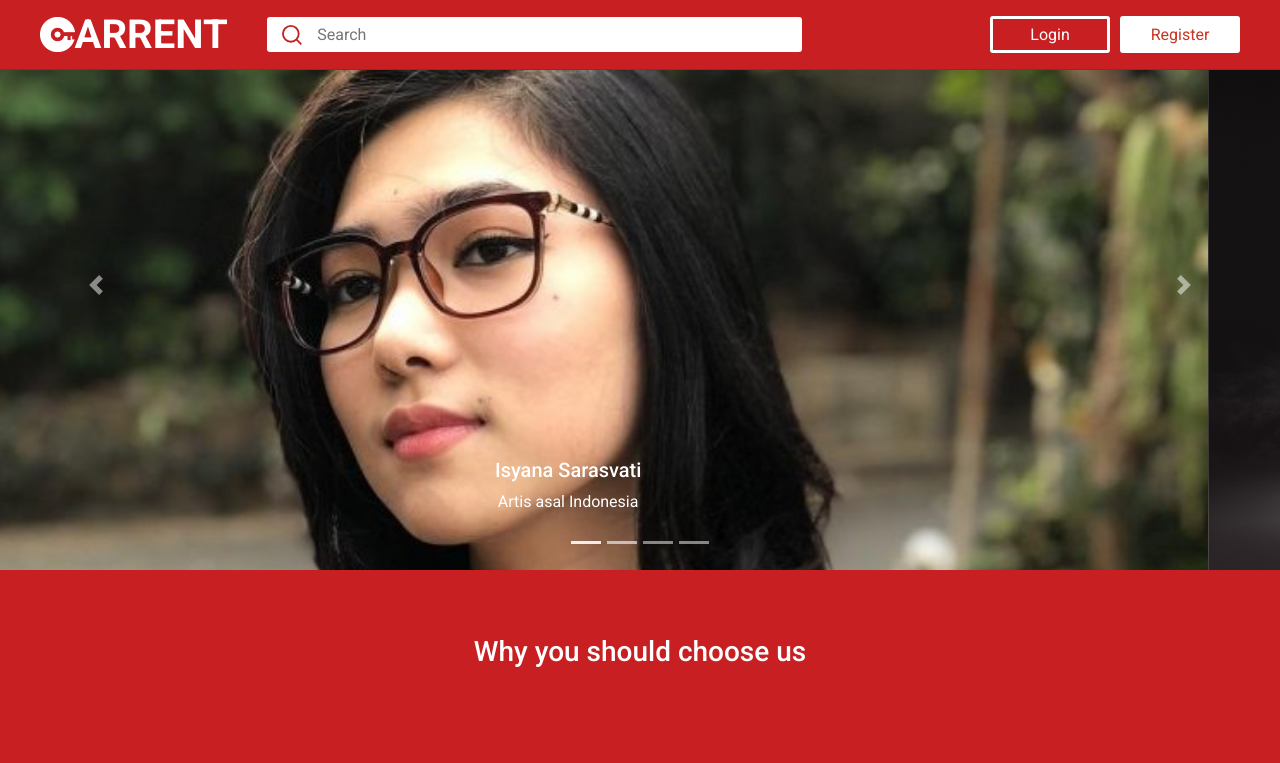
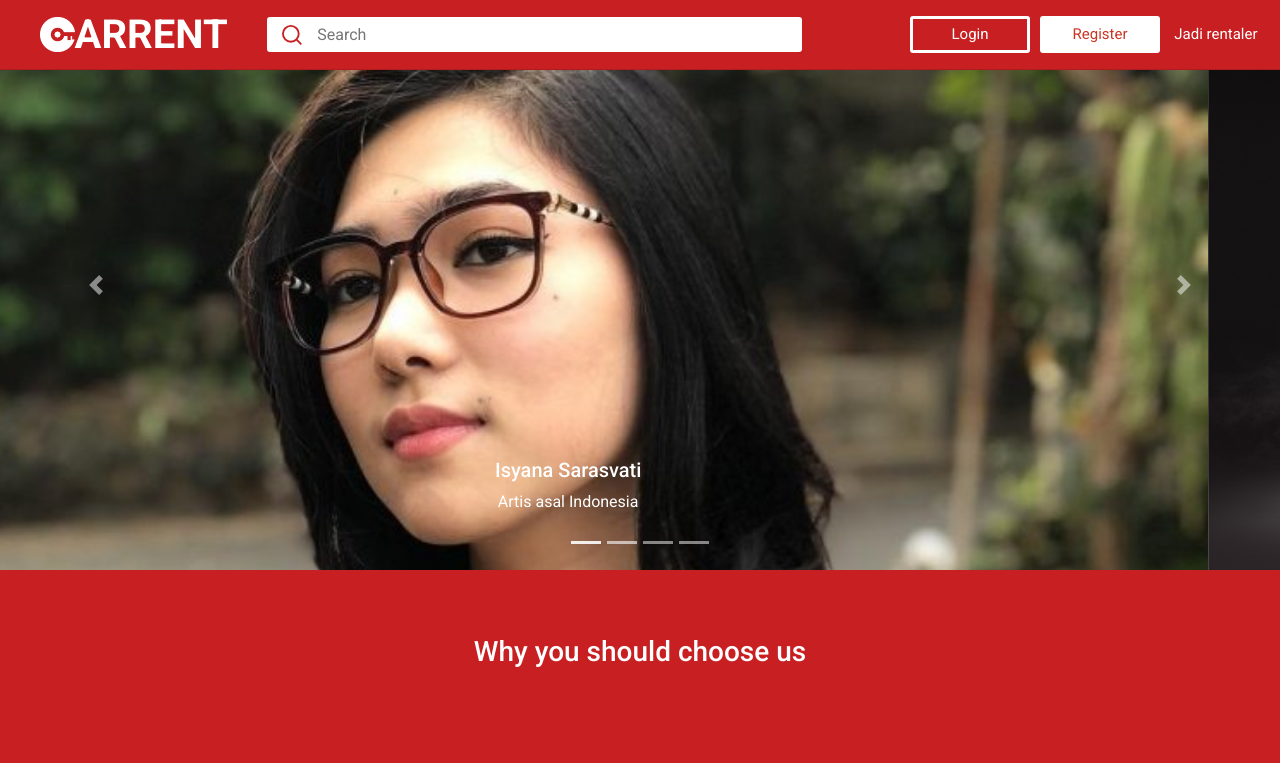
Before and after one commit to haras94/carrent-vuejs, a Vue app: page / in a window 1280 px wide. Shown: the top 763 px of the page. Built offline with nearby package versions, Linux system fonts and the light colour scheme; no server answers.

Commit message:
add btn navbar

```diff
--- a/src/components/Navbar.vue
+++ b/src/components/Navbar.vue
@@ -10,6 +10,9 @@
     <div v-if="userLogin.id === undefined" class="navAdditional">
       <a @click="$emit('login-click')" class="btn-login"><p>Login</p></a>
       <router-link to="/register" class="btn-register"><p>Register</p></router-link>
+      <router-link to="/add-shop">
+        <p>Jadi rentaler</p>
+      </router-link>
     </div>
     <div
       v-else class="navAdditional"
@@ -141,24 +144,19 @@ a {
     justify-content: center;
     align-items: center;
     position: relative;
-    .trolly{
-      width: 30px;
-      height: 30px;
-      position: absolute;
-      left: 120px;
-      img{
-        object-fit: contain;
-        width: 100%;
-        height: 100%;
+      p{
+        margin: 0;
+        margin-left: 50px;
+        font-size: 15px;
+        color: #ffffff;
       }
-    }
     .btn-login{
       border: 3px solid white;
       border-radius: 3px;
       width: 120px;
       height: 55%;
       position: absolute;
-      right: 170px;
+      right: 250px;
       display: flex;
       justify-content: center;
       align-items: center;
@@ -174,7 +172,7 @@ a {
       width: 120px;
       height: 55%;
       position: absolute;
-      right: 40px;
+      right: 120px;
       display: flex;
       justify-content: center;
       align-items: center;
```
